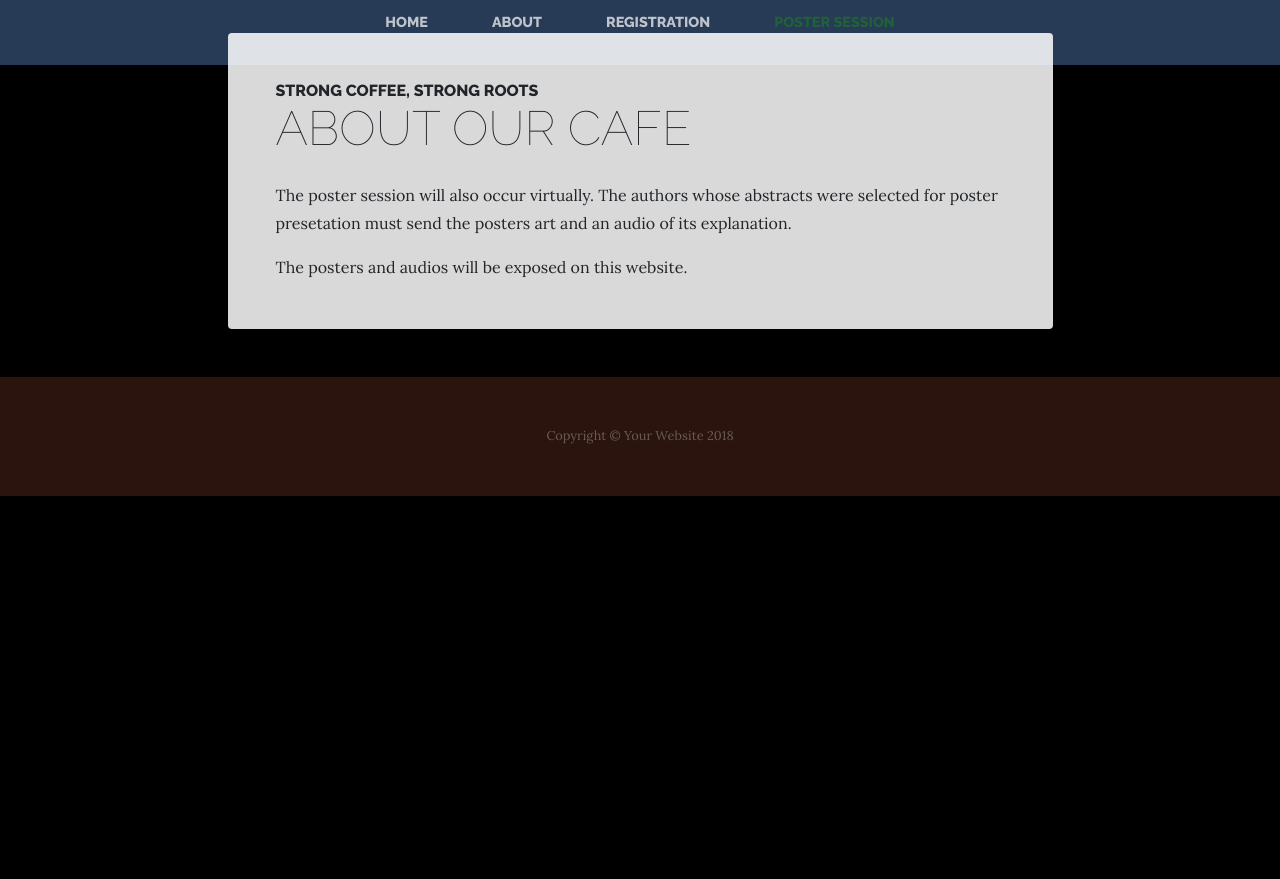
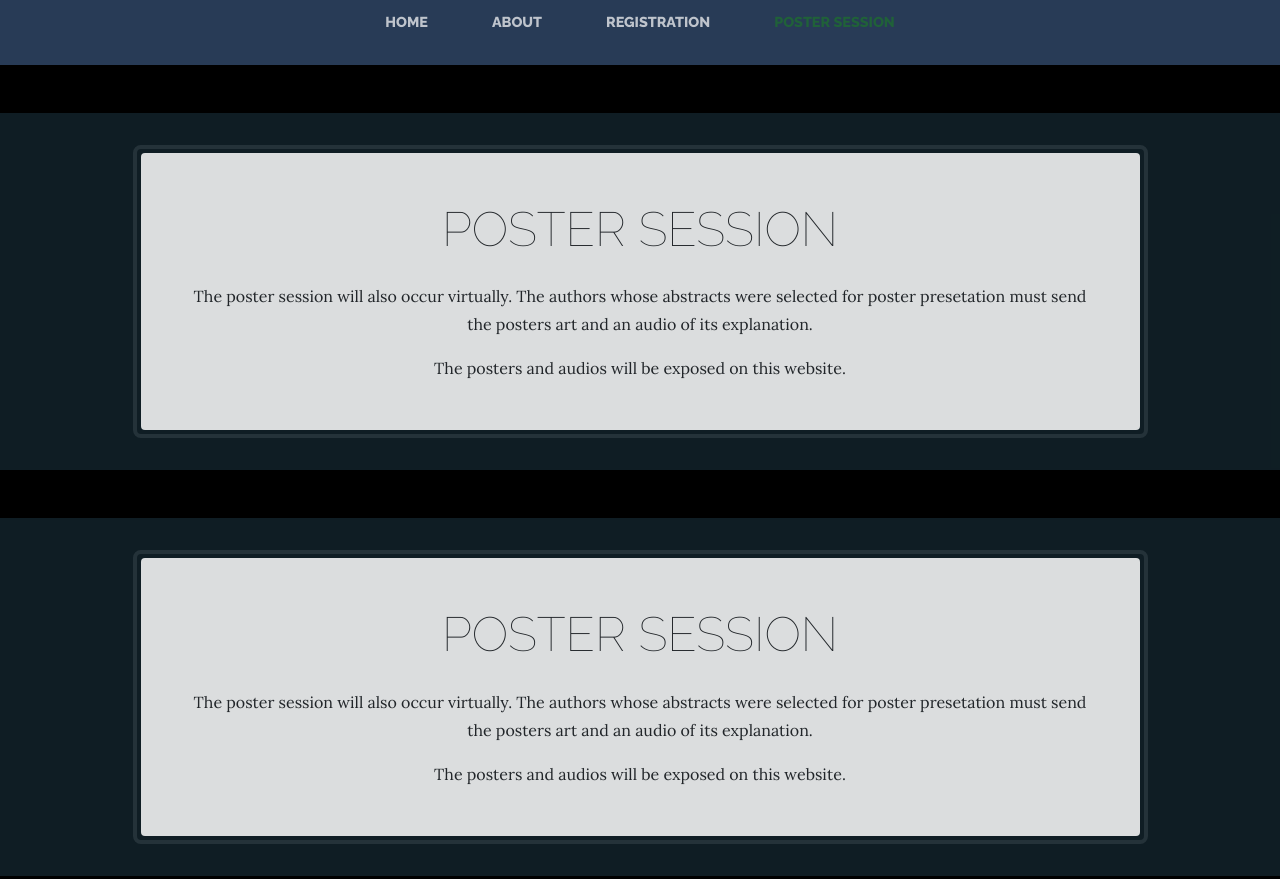
Before and after one commit to sig-drugdesign2020/sig-drugdesign2020.github.io, a website: page posters.html in a window 1280 px wide. Shown: the part 295-1174 px from the top of the page. Before the commit the page ends 800 px from the top, so only its background shows below. Drawn offline with Linux system fonts and the light colour scheme.

Commit message:
main changes

```diff
--- a/posters.html
+++ b/posters.html
@@ -59,15 +59,30 @@
       </div>
     </nav>
 
-    <section class="page-section about-heading">
+	<section class="page-section cta">
       <div class="container">
-        <div class="about-heading-content">
-          <div class="row">
-            <div class="col-xl-9 col-lg-10 mx-auto">
-              <div class="bg-faded rounded p-5">
+        <div class="row">
+			<div class="col-xl-11 mx-auto">
+				<div class="cta-inner text-center rounded">
                 <h2 class="section-heading mb-4">
-                  <span class="section-heading-upper">Strong Coffee, Strong Roots</span>
-                  <span class="section-heading-lower">About Our Cafe</span>
+                  <span class="section-heading-lower">POSTER SESSION</span>
+                </h2>
+                <p>The poster session will also occur virtually. The authors whose abstracts were selected for poster presetation must send the posters art and an audio of its explanation. </p>
+                <p class="mb-0"> The posters and audios will be exposed on this website.</p>
+              </div>
+            </div>
+          </div>
+        </div>
+      </div>
+    </section>
+
+	<section class="page-section cta">
+      <div class="container">
+        <div class="row">
+			<div class="col-xl-11 mx-auto">
+				<div class="cta-inner text-center rounded">
+                <h2 class="section-heading mb-4">
+                  <span class="section-heading-lower">POSTER SESSION</span>
                 </h2>
                 <p>The poster session will also occur virtually. The authors whose abstracts were selected for poster presetation must send the posters art and an audio of its explanation. </p>
                 <p class="mb-0"> The posters and audios will be exposed on this website.</p>
```
Also changed, not shown: about.html (+1 -0 lines).
